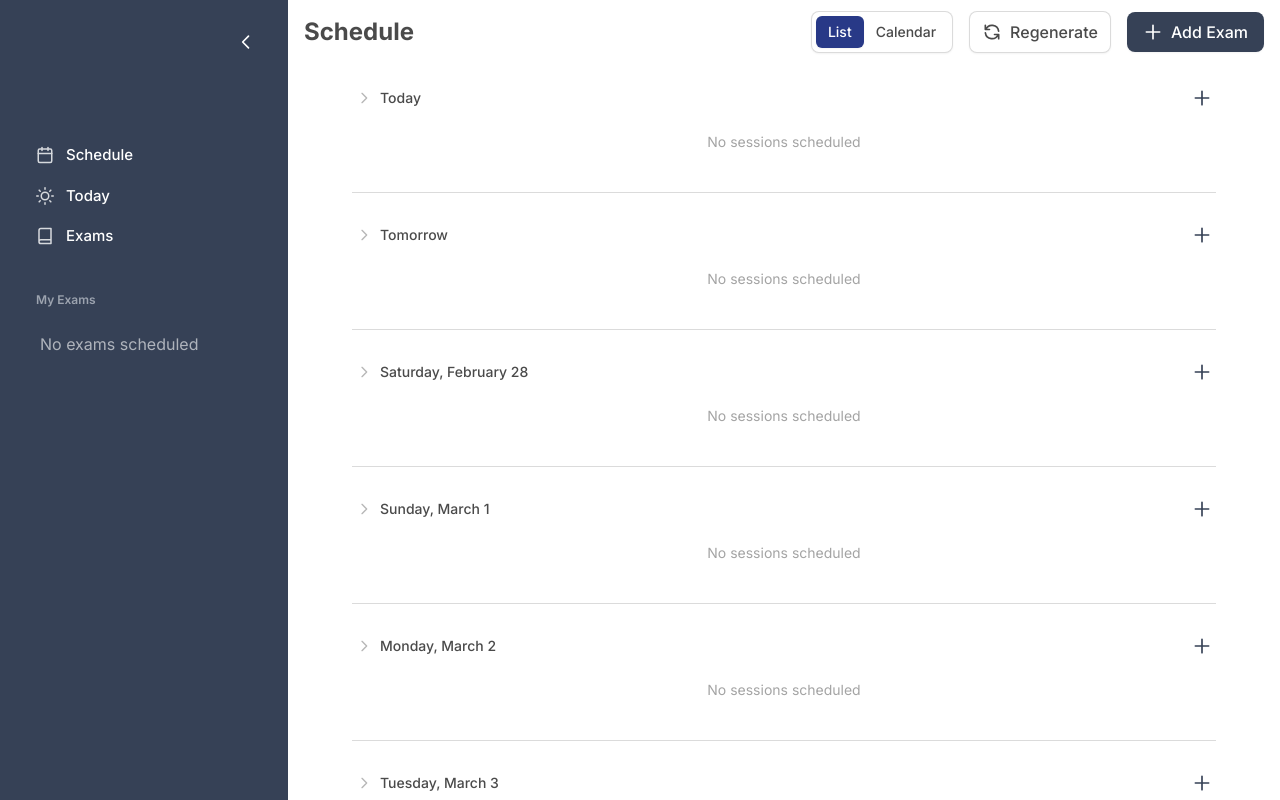
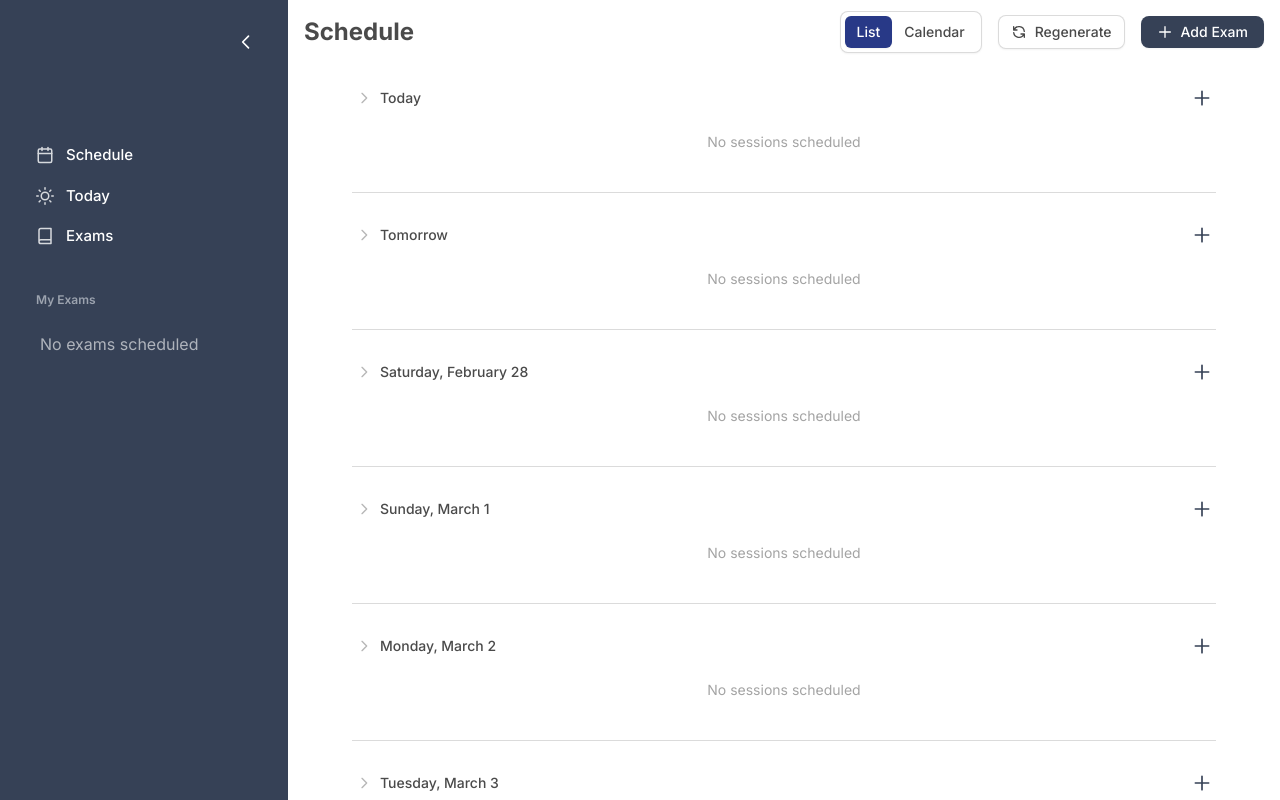
Before and after one commit to Sockninjaz/studyplanner, a Next.js app: page /calendar in a window 1280 px wide. Built offline with nearby package versions, Linux system fonts and the light colour scheme; no server answers.

Commit message:
style: fix header button sizing and stabilize layout shift

```diff
--- a/src/app/(dashboard)/calendar/page.tsx
+++ b/src/app/(dashboard)/calendar/page.tsx
@@ -219,8 +219,7 @@ export default function CalendarPage() {
                 </h1>
               </div>
               <div className="flex items-center gap-4">
-                {viewMode === 'calendar' && (
-                  <div className="flex items-center gap-1 mr-2">
+                <div className={`flex items-center gap-1 mr-2 transition-opacity duration-200 ${viewMode === 'calendar' ? 'opacity-100' : 'opacity-0 pointer-events-none'}`}>
                   <button onClick={handlePrev} className="p-1 hover:bg-gray-100 rounded transition-colors text-[#4a4a4a]">
                     <svg className="w-5 h-5" fill="none" stroke="currentColor" viewBox="0 0 24 24">
                       <path strokeLinecap="round" strokeLinejoin="round" strokeWidth={2} d="M15 19l-7-7 7-7" />
@@ -231,11 +230,10 @@ export default function CalendarPage() {
                       <path strokeLinecap="round" strokeLinejoin="round" strokeWidth={2} d="M9 5l7 7-7 7" />
                     </svg>
                   </button>
-                    <button onClick={handleToday} className="ml-2 px-3 py-1 text-sm font-medium border border-[#4a4a4a] border-opacity-20 rounded hover:bg-gray-50 transition-colors text-[#4a4a4a]">
+                  <button onClick={handleToday} className="ml-2 px-3 py-1.5 text-sm font-medium border border-[#4a4a4a] border-opacity-20 rounded hover:bg-gray-50 transition-colors text-[#4a4a4a]">
                     Today
                   </button>
                 </div>
-                )}
                 <div className="flex items-center bg-white rounded-lg p-1 border border-[#4a4a4a] border-opacity-20 shadow-sm">
                   <button
                     onClick={() => setViewMode('list')}
@@ -260,18 +258,18 @@ export default function CalendarPage() {
                   onClick={handleRegenerateSchedule}
                   disabled={isRegenerating}
                   title="Regenerate planner based on current preferences"
-                  className="bg-white border border-[#4a4a4a] border-opacity-20 text-[#4a4a4a] px-3 py-2 rounded-lg hover:bg-gray-50 transition-colors flex items-center gap-2 shadow-sm font-medium disabled:opacity-50 disabled:cursor-not-allowed"
+                  className="bg-white border border-[#4a4a4a] border-opacity-20 text-[#4a4a4a] px-3 py-1.5 rounded-lg hover:bg-gray-50 transition-colors flex items-center gap-2 shadow-sm text-sm font-medium disabled:opacity-50 disabled:cursor-not-allowed"
                 >
-                  <svg className={`w-5 h-5 ${isRegenerating ? 'animate-spin' : ''}`} fill="none" stroke="currentColor" viewBox="0 0 24 24">
+                  <svg className={`w-4 h-4 ${isRegenerating ? 'animate-spin' : ''}`} fill="none" stroke="currentColor" viewBox="0 0 24 24">
                     <path strokeLinecap="round" strokeLinejoin="round" strokeWidth={2} d="M4 4v5h.582m15.356 2A8.001 8.001 0 004.582 9m0 0H9m11 11v-5h-.581m0 0a8.003 8.003 0 01-15.357-2m15.357 2H15" />
                   </svg>
                   {isRegenerating ? 'Regenerating...' : 'Regenerate'}
                 </button>
                 <button
                   onClick={() => setIsAddItemModalOpen(true)}
-                  className="bg-[rgb(54,65,86)] text-white px-4 py-2 rounded-lg hover:bg-opacity-90 transition-colors flex items-center gap-2 shadow-sm font-medium"
+                  className="bg-[rgb(54,65,86)] text-white px-4 py-1.5 rounded-lg hover:bg-opacity-90 transition-colors flex items-center gap-2 shadow-sm text-sm font-medium"
                 >
-                  <svg className="w-5 h-5" fill="none" stroke="currentColor" viewBox="0 0 24 24">
+                  <svg className="w-4 h-4" fill="none" stroke="currentColor" viewBox="0 0 24 24">
                     <path strokeLinecap="round" strokeLinejoin="round" strokeWidth={2} d="M12 4v16m8-8H4" />
                   </svg>
                   {viewMode === 'calendar' ? 'New' : 'Add Exam'}
```
Lines whose indentation alone changed are shown as unchanged.
